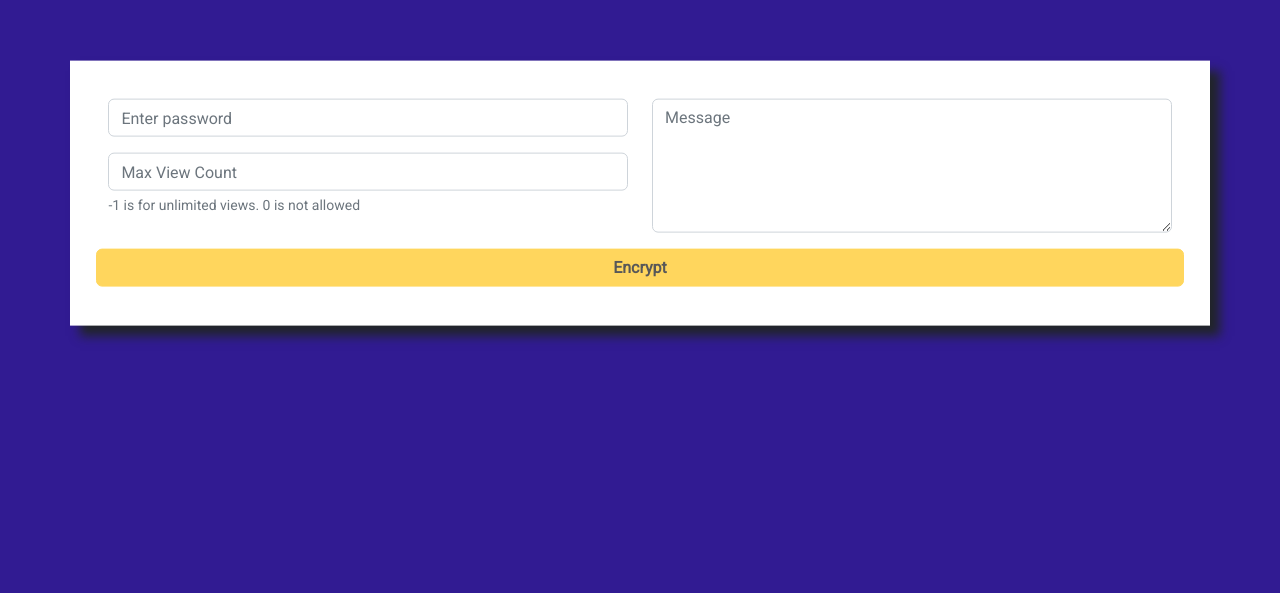
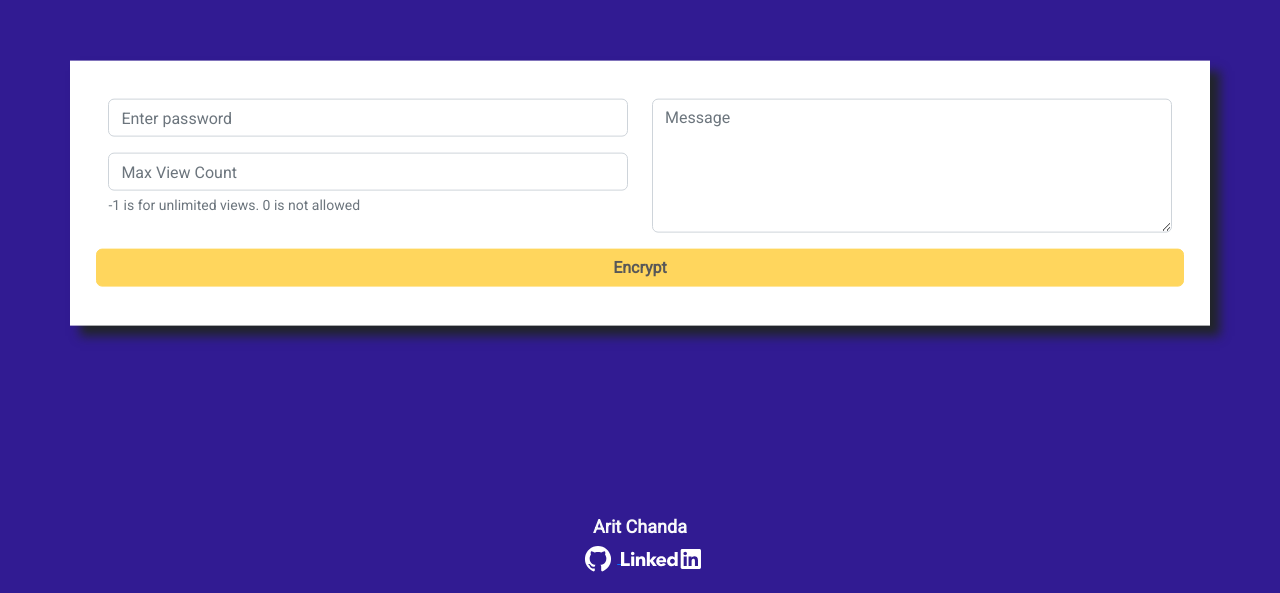
Before and after one commit to aritC/encryptor, an Angular app in the folder frontend/: page /encrypt in a window 1280 px wide. Shown: the part 207-800 px from the top of the page. Built offline with nearby package versions, Linux system fonts and the light colour scheme.

Commit message:
Added footer, linkedin and github links

```diff
--- a/frontend/src/index.html
+++ b/frontend/src/index.html
@@ -2,7 +2,7 @@
 <html lang="en">
   <head>
     <meta charset="utf-8" />
-    <title>Frontend</title>
+    <title>Encryptor</title>
     <base href="/" />
     <meta name="viewport" content="width=device-width, initial-scale=1" />
     <link
@@ -35,5 +35,24 @@
   </head>
   <body>
     <app-root></app-root>
+    <footer class="footer">
+      <div class="text-center gap-3">
+        <div class="font-weight-bold text-light name">Arit Chanda</div>
+        <div>
+          <a
+            target="_blank"
+            rel="noopener noreferrer"
+            href="https://github.com/aritC/encryptor"
+            ><img class="github" src="/assets/github-white.svg" />
+          </a>
+          <a
+            target="_blank"
+            rel="noopener noreferrer"
+            href="https://www.linkedin.com/in/aritc/"
+            ><img class="linkedin" src="/assets/LinkedIn-CMYK-White-L.svg" />
+          </a>
+        </div>
+      </div>
+    </footer>
   </body>
 </html>
--- a/frontend/src/styles.css
+++ b/frontend/src/styles.css
@@ -21,3 +21,24 @@ body {
   background-color: white;
   box-shadow: 10px 10px 10px;
 }
+
+.footer {
+  position: absolute;
+  bottom: 0;
+  width: 100%;
+  margin-bottom: 15px;
+}
+
+.linkedin {
+  width: 10%;
+  max-width: 80px;
+}
+
+.github {
+  width: 3%;
+  max-width: 60px;
+}
+
+.name {
+  font-size: large;
+}
```
Also changed, not shown: frontend/src/assets/LinkedIn-CMYK-White-L.svg (added), frontend/src/assets/github-white.svg (added).
